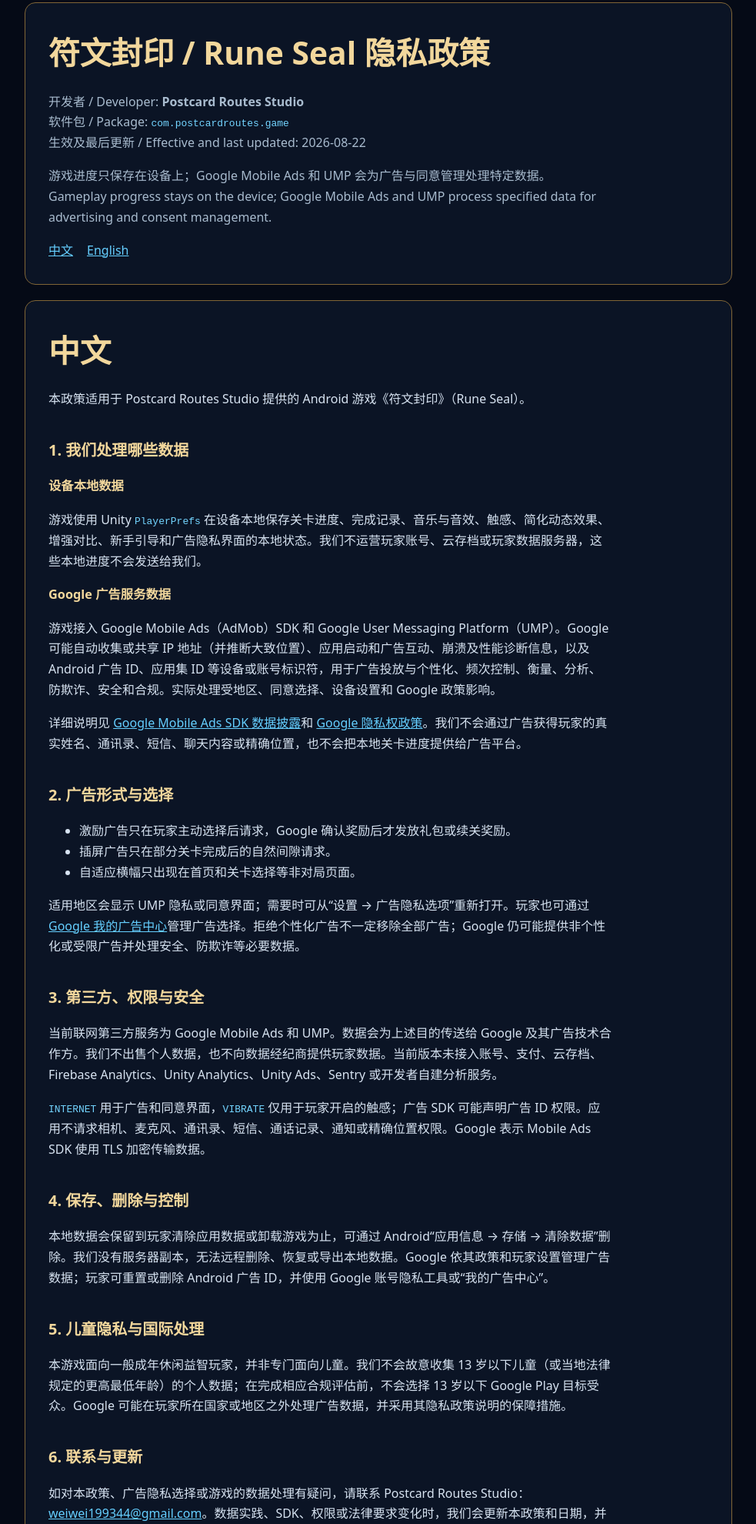
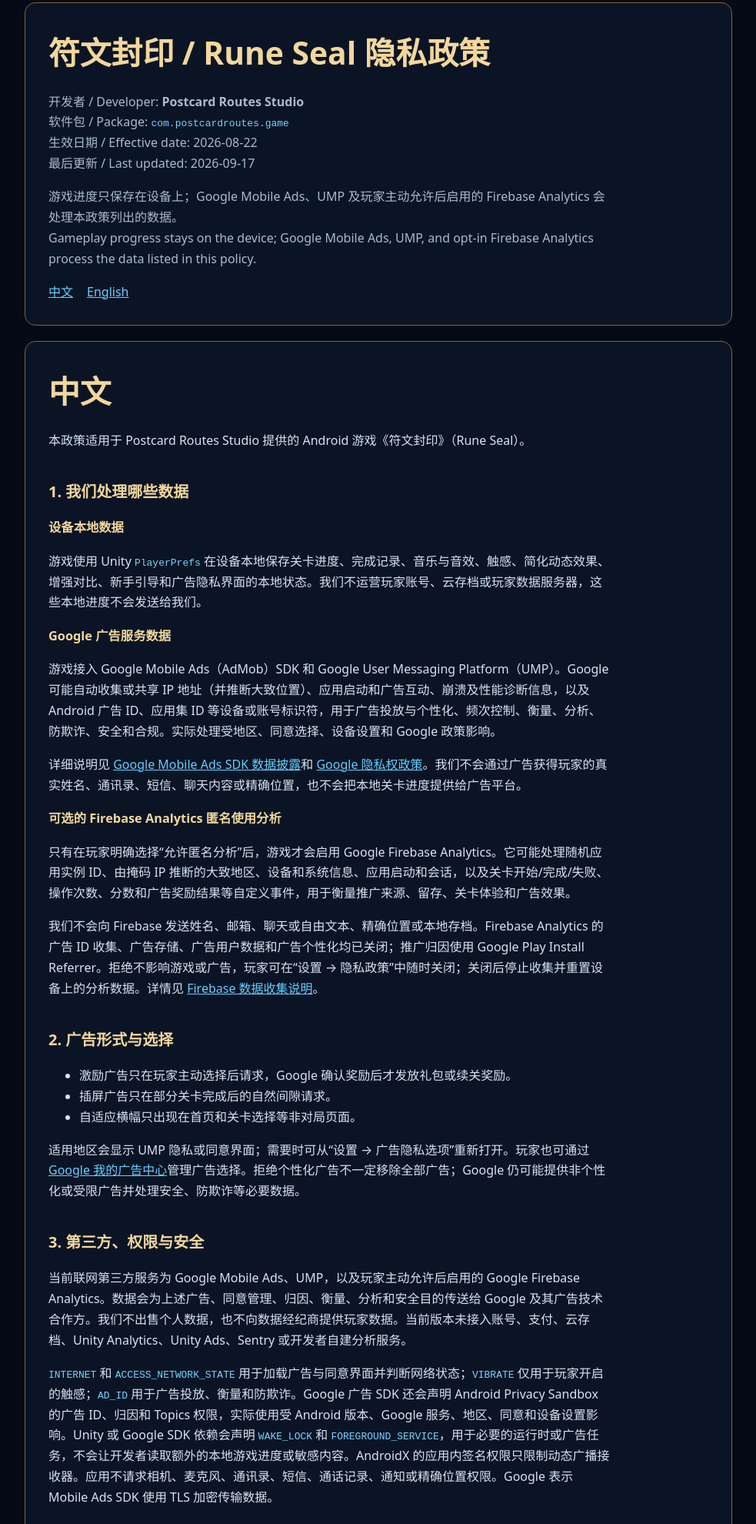
Before and after one commit to weiwei44/weiwei44.github.io, a plain HTML site: page privacy-policy.html in a window 1280 px wide. Shown: the part 29-2009 px from the top of the page at 77% size, without its empty margins (148-1131 px from the left). Drawn offline with Linux system fonts and the light colour scheme.

Commit message:
Update Rune Seal privacy policy for opt-in Firebase Analytics

```diff
--- a/privacy-policy.html
+++ b/privacy-policy.html
@@ -29,9 +29,10 @@
     <h1>符文封印 / Rune Seal 隐私政策</h1>
     <p class="meta">开发者 / Developer: <strong>Postcard Routes Studio</strong><br>
       软件包 / Package: <code>com.postcardroutes.game</code><br>
-      生效及最后更新 / Effective and last updated: 2026-08-22</p>
-    <p class="summary">游戏进度只保存在设备上；Google Mobile Ads 和 UMP 会为广告与同意管理处理特定数据。<br>
-      Gameplay progress stays on the device; Google Mobile Ads and UMP process specified data for advertising and consent management.</p>
+      生效日期 / Effective date: 2026-08-22<br>
+      最后更新 / Last updated: 2026-09-17</p>
+    <p class="summary">游戏进度只保存在设备上；Google Mobile Ads、UMP 及玩家主动允许后启用的 Firebase Analytics 会处理本政策列出的数据。<br>
+      Gameplay progress stays on the device; Google Mobile Ads, UMP, and opt-in Firebase Analytics process the data listed in this policy.</p>
     <nav aria-label="Language"><a href="#zh">中文</a><a href="#en" lang="en">English</a></nav>
   </header>
 
@@ -44,6 +45,9 @@
     <h3>Google 广告服务数据</h3>
     <p>游戏接入 Google Mobile Ads（AdMob）SDK 和 Google User Messaging Platform（UMP）。Google 可能自动收集或共享 IP 地址（并推断大致位置）、应用启动和广告互动、崩溃及性能诊断信息，以及 Android 广告 ID、应用集 ID 等设备或账号标识符，用于广告投放与个性化、频次控制、衡量、分析、防欺诈、安全和合规。实际处理受地区、同意选择、设备设置和 Google 政策影响。</p>
     <p>详细说明见 <a href="https://developers.google.com/admob/android/privacy/play-data-disclosure?hl=zh-cn">Google Mobile Ads SDK 数据披露</a>和 <a href="https://policies.google.com/privacy?hl=zh-CN">Google 隐私权政策</a>。我们不会通过广告获得玩家的真实姓名、通讯录、短信、聊天内容或精确位置，也不会把本地关卡进度提供给广告平台。</p>
+    <h3>可选的 Firebase Analytics 匿名使用分析</h3>
+    <p>只有在玩家明确选择“允许匿名分析”后，游戏才会启用 Google Firebase Analytics。它可能处理随机应用实例 ID、由掩码 IP 推断的大致地区、设备和系统信息、应用启动和会话，以及关卡开始/完成/失败、操作次数、分数和广告奖励结果等自定义事件，用于衡量推广来源、留存、关卡体验和广告效果。</p>
+    <p>我们不会向 Firebase 发送姓名、邮箱、聊天或自由文本、精确位置或本地存档。Firebase Analytics 的广告 ID 收集、广告存储、广告用户数据和广告个性化均已关闭；推广归因使用 Google Play Install Referrer。拒绝不影响游戏或广告，玩家可在“设置 → 隐私政策”中随时关闭；关闭后停止收集并重置设备上的分析数据。详情见 <a href="https://support.google.com/firebase/answer/6318039?hl=zh-Hans">Firebase 数据收集说明</a>。</p>
     <h2>2. 广告形式与选择</h2>
     <ul>
       <li>激励广告只在玩家主动选择后请求，Google 确认奖励后才发放礼包或续关奖励。</li>
@@ -52,10 +56,10 @@
     </ul>
     <p>适用地区会显示 UMP 隐私或同意界面；需要时可从“设置 → 广告隐私选项”重新打开。玩家也可通过 <a href="https://myadcenter.google.com/?hl=zh-CN">Google 我的广告中心</a>管理广告选择。拒绝个性化广告不一定移除全部广告；Google 仍可能提供非个性化或受限广告并处理安全、防欺诈等必要数据。</p>
     <h2>3. 第三方、权限与安全</h2>
-    <p>当前联网第三方服务为 Google Mobile Ads 和 UMP。数据会为上述目的传送给 Google 及其广告技术合作方。我们不出售个人数据，也不向数据经纪商提供玩家数据。当前版本未接入账号、支付、云存档、Firebase Analytics、Unity Analytics、Unity Ads、Sentry 或开发者自建分析服务。</p>
-    <p><code>INTERNET</code> 用于广告和同意界面，<code>VIBRATE</code> 仅用于玩家开启的触感；广告 SDK 可能声明广告 ID 权限。应用不请求相机、麦克风、通讯录、短信、通话记录、通知或精确位置权限。Google 表示 Mobile Ads SDK 使用 TLS 加密传输数据。</p>
+    <p>当前联网第三方服务为 Google Mobile Ads、UMP，以及玩家主动允许后启用的 Google Firebase Analytics。数据会为上述广告、同意管理、归因、衡量、分析和安全目的传送给 Google 及其广告技术合作方。我们不出售个人数据，也不向数据经纪商提供玩家数据。当前版本未接入账号、支付、云存档、Unity Analytics、Unity Ads、Sentry 或开发者自建分析服务。</p>
+    <p><code>INTERNET</code> 和 <code>ACCESS_NETWORK_STATE</code> 用于加载广告与同意界面并判断网络状态；<code>VIBRATE</code> 仅用于玩家开启的触感；<code>AD_ID</code> 用于广告投放、衡量和防欺诈。Google 广告 SDK 还会声明 Android Privacy Sandbox 的广告 ID、归因和 Topics 权限，实际使用受 Android 版本、Google 服务、地区、同意和设备设置影响。Unity 或 Google SDK 依赖会声明 <code>WAKE_LOCK</code> 和 <code>FOREGROUND_SERVICE</code>，用于必要的运行时或广告任务，不会让开发者读取额外的本地游戏进度或敏感内容。AndroidX 的应用内签名权限只限制动态广播接收器。应用不请求相机、麦克风、通讯录、短信、通话记录、通知或精确位置权限。Google 表示 Mobile Ads SDK 使用 TLS 加密传输数据。</p>
     <h2>4. 保存、删除与控制</h2>
-    <p>本地数据会保留到玩家清除应用数据或卸载游戏为止，可通过 Android“应用信息 → 存储 → 清除数据”删除。我们没有服务器副本，无法远程删除、恢复或导出本地数据。Google 依其政策和玩家设置管理广告数据；玩家可重置或删除 Android 广告 ID，并使用 Google 账号隐私工具或“我的广告中心”。</p>
+    <p>本地数据会保留到玩家清除应用数据或卸载游戏为止，可通过 Android“应用信息 → 存储 → 清除数据”删除。我们没有服务器副本，无法远程删除、恢复或导出本地数据。Google 依其政策和玩家设置管理广告及 Firebase Analytics 数据；玩家可在游戏中停用匿名分析并重置设备上的 Firebase 分析数据，也可重置或删除 Android 广告 ID，并使用 Google 账号隐私工具或“我的广告中心”。Google 表示相关 SDK 数据使用 TLS 加密传输。</p>
     <h2>5. 儿童隐私与国际处理</h2>
     <p>本游戏面向一般成年休闲益智玩家，并非专门面向儿童。我们不会故意收集 13 岁以下儿童（或当地法律规定的更高最低年龄）的个人数据；在完成相应合规评估前，不会选择 13 岁以下 Google Play 目标受众。Google 可能在玩家所在国家或地区之外处理广告数据，并采用其隐私政策说明的保障措施。</p>
     <h2>6. 联系与更新</h2>
@@ -71,6 +75,9 @@
     <h3>Google advertising data</h3>
     <p>The game integrates Google Mobile Ads (AdMob) and Google User Messaging Platform (UMP). Google may automatically collect or share IP address (and estimate general location), app launches and ad interactions, crash and performance diagnostics, Android advertising ID, app set ID, and other device or account identifiers. Purposes may include ad delivery and personalization, frequency capping, measurement, analytics, fraud prevention, security, and compliance. Processing depends on region, consent, device settings, and Google policies.</p>
     <p>See the <a href="https://developers.google.com/admob/android/privacy/play-data-disclosure">Google Mobile Ads SDK disclosure</a> and <a href="https://policies.google.com/privacy">Google Privacy Policy</a>. We do not receive a player's real name, contacts, messages, chat content, or precise location through the ads, and do not provide local level progress to the ad platform.</p>
+    <h3>Optional anonymous usage analytics with Firebase Analytics</h3>
+    <p>Google Firebase Analytics is enabled only after the player explicitly chooses Allow Anonymous Analytics. It may process a random app-instance ID, approximate region inferred from a masked IP address, device and operating-system information, app launches and sessions, and custom events such as level starts, completions or failures, move counts, scores, and rewarded-ad results. We use this to measure acquisition sources, retention, level experience, and advertising performance.</p>
+    <p>We do not send Firebase a name, email address, chat or other free text, precise location, or local-save content. Firebase Analytics advertising-ID collection, ad storage, ad user data, and ad personalization are disabled; campaign attribution uses Google Play Install Referrer. Declining does not affect gameplay or advertising. Players can disable analytics at any time under Settings → Privacy Policy; collection then stops and on-device analytics data is reset. See <a href="https://support.google.com/firebase/answer/6318039">Firebase data collection</a>.</p>
     <h2>2. Advertising and choice</h2>
     <ul>
       <li>Rewarded ads are requested only after a player chooses to watch one; gifts are granted only after Google confirms the reward.</li>
@@ -79,10 +86,10 @@
     </ul>
     <p>Where required, UMP presents a privacy or consent message and can be reopened from Settings → Ad privacy options. Players can also use <a href="https://myadcenter.google.com/">My Ad Center</a>. Refusing personalized ads does not necessarily remove all ads; Google may still provide non-personalized or limited ads and process data needed for security and fraud prevention.</p>
     <h2>3. Third parties, permissions, and security</h2>
-    <p>The current networked third parties are Google Mobile Ads and UMP. Information is transmitted to Google and its ad-technology partners for the stated purposes. We do not sell personal data or provide it to data brokers. The current release has no player accounts, payments, cloud saves, Firebase Analytics, Unity Analytics, Unity Ads, Sentry, or developer-operated analytics.</p>
-    <p><code>INTERNET</code> loads ads and consent interfaces; <code>VIBRATE</code> supports player-enabled haptics; the ad SDK may declare advertising-ID permissions. The app does not request camera, microphone, contacts, SMS, call-log, notification, or precise-location permissions. Google states that the Mobile Ads SDK encrypts data in transit using TLS.</p>
+    <p>The current networked third parties are Google Mobile Ads, UMP, and Google Firebase Analytics when the player opts in. Information is transmitted to Google and its ad-technology partners for advertising, consent management, attribution, measurement, analytics, and security. We do not sell personal data or provide it to data brokers. The current release has no player accounts, payments, cloud saves, Unity Analytics, Unity Ads, Sentry, or developer-operated analytics.</p>
+    <p><code>INTERNET</code> and <code>ACCESS_NETWORK_STATE</code> load ads and consent interfaces and check network state; <code>VIBRATE</code> supports player-enabled haptics; <code>AD_ID</code> supports ad delivery, measurement, and fraud prevention. The Google advertising SDK also declares Android Privacy Sandbox permissions for ad ID, attribution, and Topics; actual use depends on the Android version, Google services, region, consent, and device settings. Unity or Google SDK dependencies declare <code>WAKE_LOCK</code> and <code>FOREGROUND_SERVICE</code> for required runtime or advertising tasks; these permissions do not give the developer additional local game progress or sensitive content. An AndroidX app-signature permission only restricts dynamic broadcast receivers. The app does not request camera, microphone, contacts, SMS, call-log, notification, or precise-location permissions. Google states that the Mobile Ads SDK encrypts data in transit using TLS.</p>
     <h2>4. Retention, deletion, and controls</h2>
-    <p>Local data remains until the player clears app storage or uninstalls the game and can be removed through Android App info → Storage → Clear data. We have no server copy to delete, restore, or export. Google controls advertising-data retention under its policies and player settings; players can reset or delete the Android advertising ID and use Google privacy tools or My Ad Center.</p>
+    <p>Local data remains until the player clears app storage or uninstalls the game and can be removed through Android App info → Storage → Clear data. We have no server copy to delete, restore, or export. Google controls advertising and Firebase Analytics data under its policies and player settings. Players can disable anonymous analytics in the game and reset on-device Firebase analytics data, reset or delete the Android advertising ID, and use Google privacy tools or My Ad Center. Google states that the relevant SDK data is encrypted in transit using TLS.</p>
     <h2>5. Children and international processing</h2>
     <p>Rune Seal is intended for a general adult casual-puzzle audience and is not directed to children. We do not knowingly collect personal data from children under 13 or a higher local minimum age and will not select a Google Play audience below 13 without a separate compliance review. Google may process ad information outside the player's country or region using safeguards described in its privacy policy.</p>
     <h2>6. Contact and changes</h2>
```
